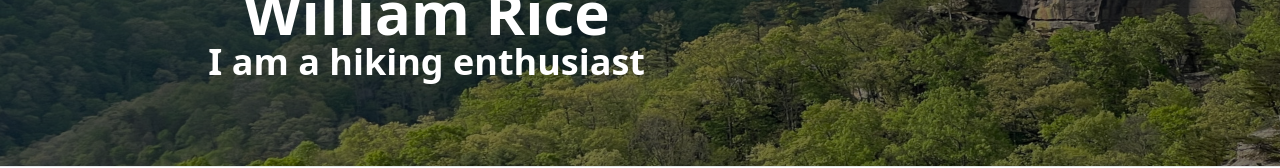
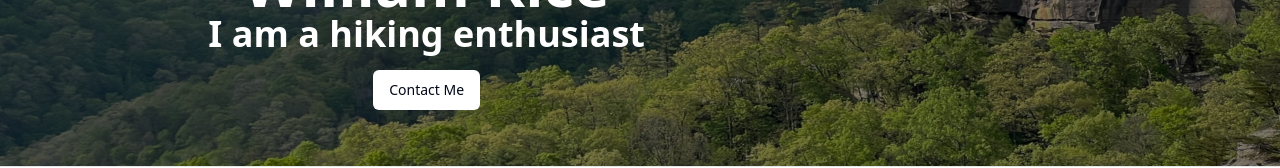
Before and after one commit to williamrice/williamarice-web, a Next.js app: page / in a window 1280 px wide. Shown: the part 484-652 px from the top of the page. Built offline with nearby package versions, Linux system fonts and the light colour scheme; no server answers.

Commit message:
started on contact button

```diff
--- /dev/null
+++ b/components/ContactButton.tsx
@@ -0,0 +1,21 @@
+"use client";
+
+import React from "react";
+import { Button } from "./ui/button";
+import { useRouter } from "next/navigation";
+
+const ContactButton = () => {
+  const router = useRouter();
+  return (
+    <Button
+      className="mt-4 bg-white text-slate"
+      onClick={() => {
+        router.push("/contact");
+      }}
+    >
+      Contact Me
+    </Button>
+  );
+};
+
+export default ContactButton;
--- a/components/JumboTron.tsx
+++ b/components/JumboTron.tsx
@@ -7,6 +7,7 @@ import {
   AiFillTwitterCircle,
 } from "react-icons/ai";
 import HeaderTypeAnimation from "./header-type-animation";
+import ContactButton from "./ContactButton";
 
 const JumboTron = () => {
   return (
@@ -23,6 +24,7 @@ const JumboTron = () => {
             William Rice
           </h1>
           <HeaderTypeAnimation />
+          <ContactButton />
         </div>
         <div className="lg:col-span-1"></div>
       </div>
```
